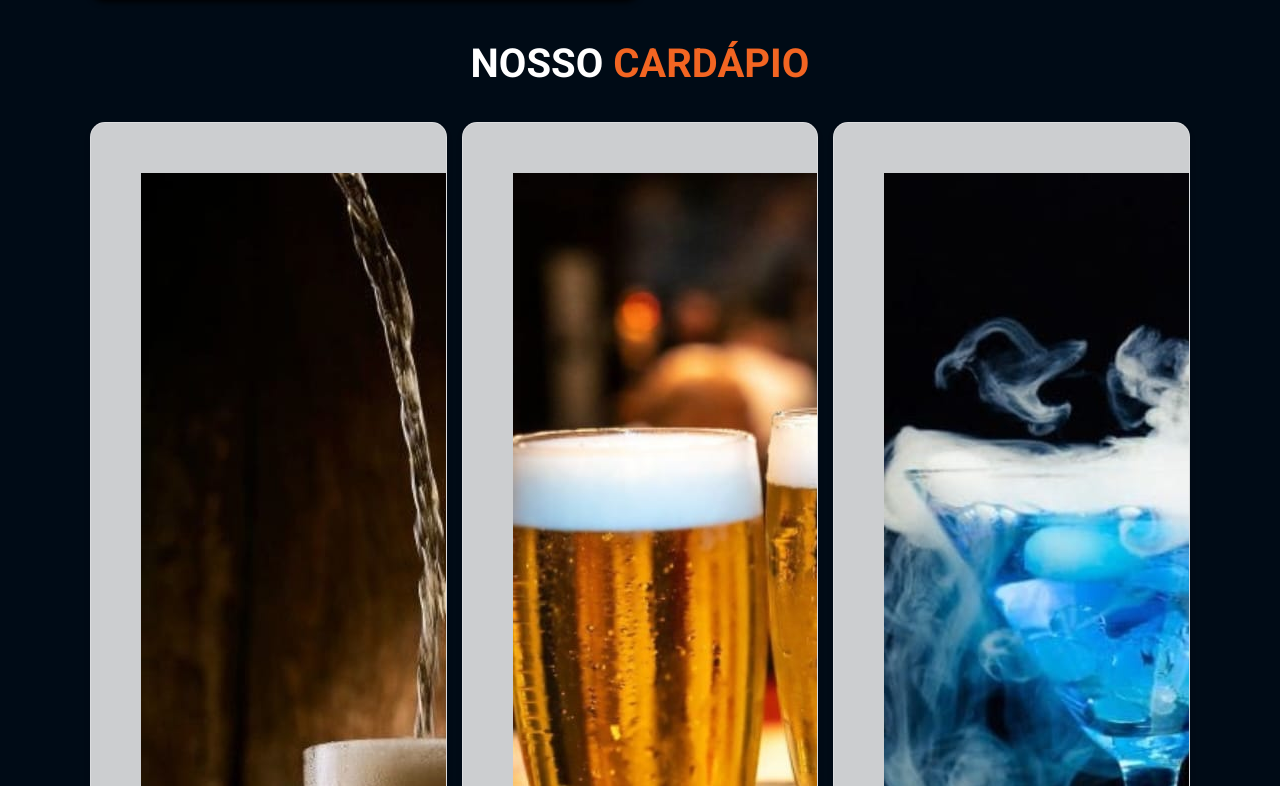
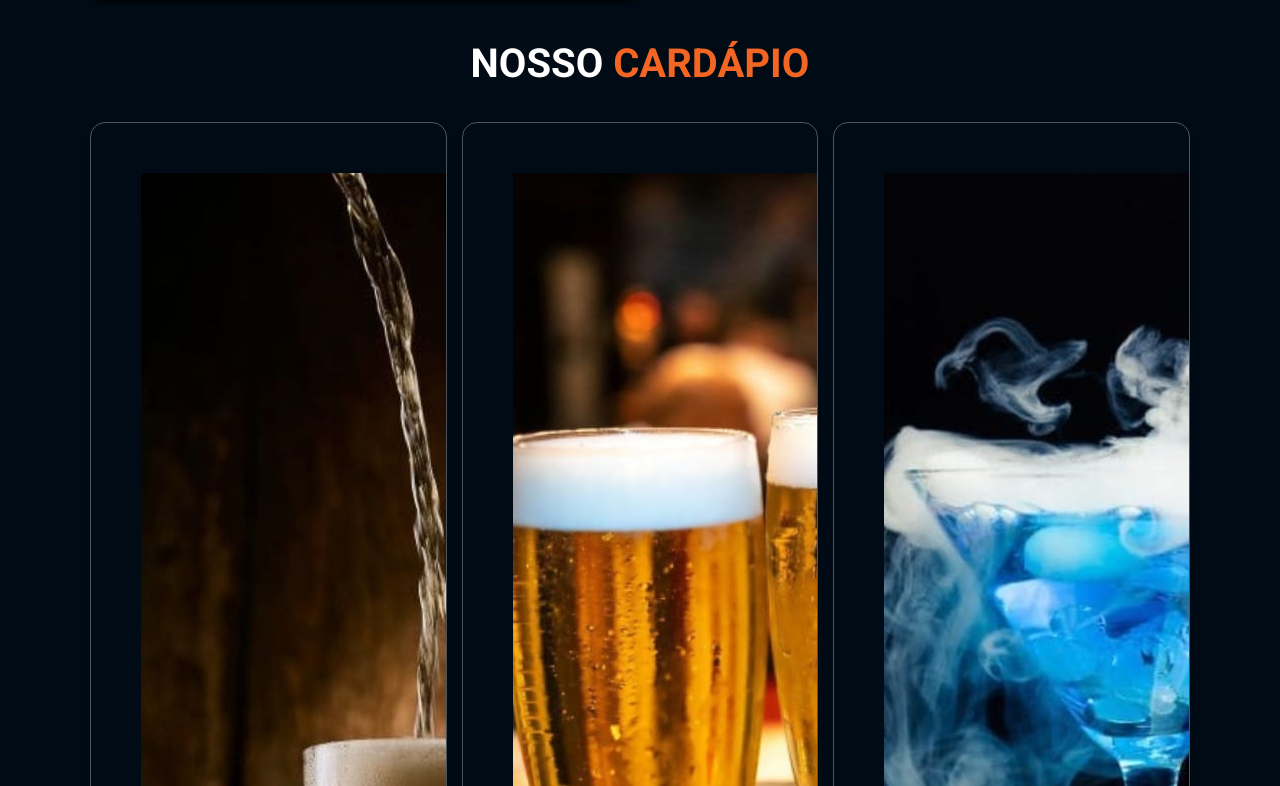
Before and after one commit to SANTOSszZ-dev/SAVOYANOS, a plain HTML site: page index.html in a window 1280 px wide. Shown: the part 1454-2240 px from the top of the page. Drawn offline with Linux system fonts and the light colour scheme.

Commit message:
Update style.css

```diff
--- a/css/style.css
+++ b/css/style.css
@@ -313,15 +313,7 @@ section{
 .menu .box-container .box:hover > *{
     color:var(--black);
 }
-.menu .box-container .box {
-    padding: 5rem;
-    text-align: center;
-    border: var(--border); /* Mantém a borda existente */
-    border-radius: 15px; /* Adiciona arredondamento às bordas */
-    overflow: hidden; /* Garante que o conteúdo interno respeite o arredondamento */
-    box-shadow: 0 4px 6px rgba(0, 0, 0, 0.1); /* (Opcional) Adiciona uma sombra */
-    background: rgba(255, 255, 255, 0.8); /* (Opcional) Faz o fundo mais claro */
-}
+
 
 
 .products .box-container{
```
